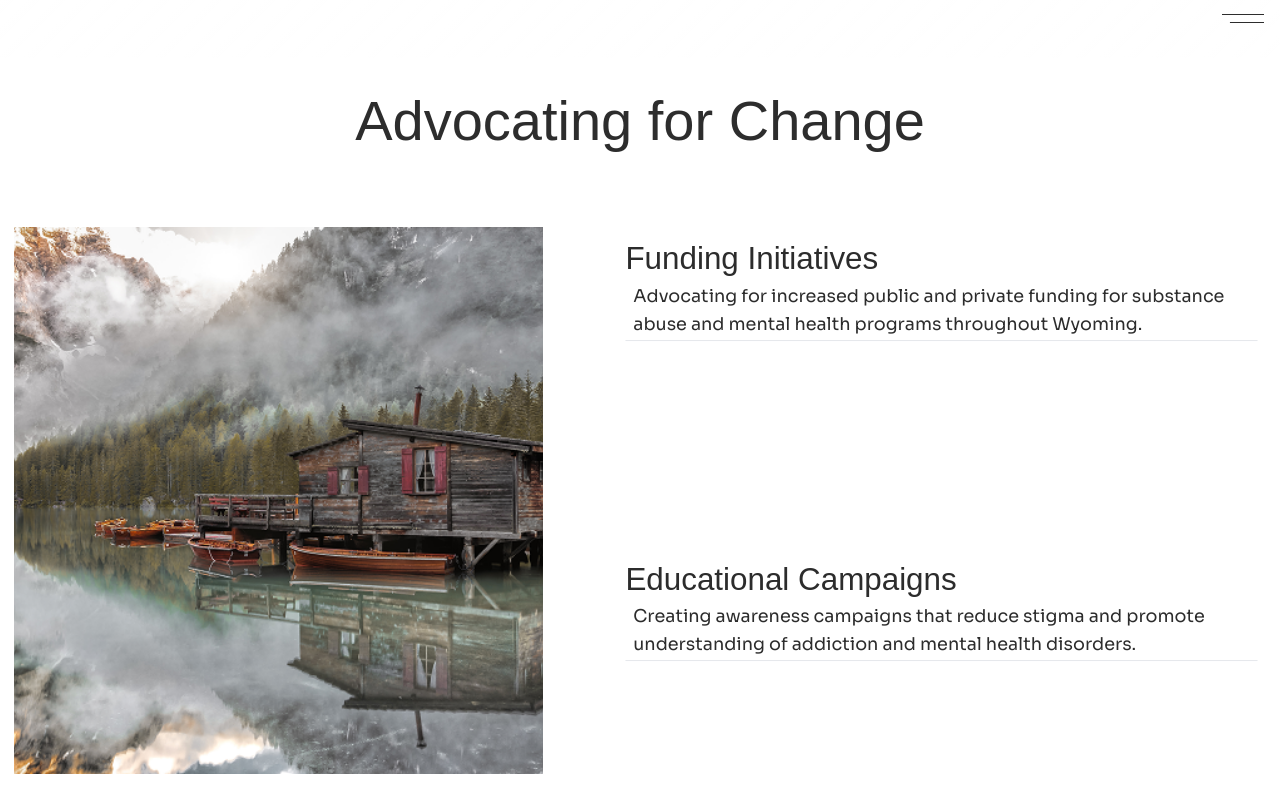
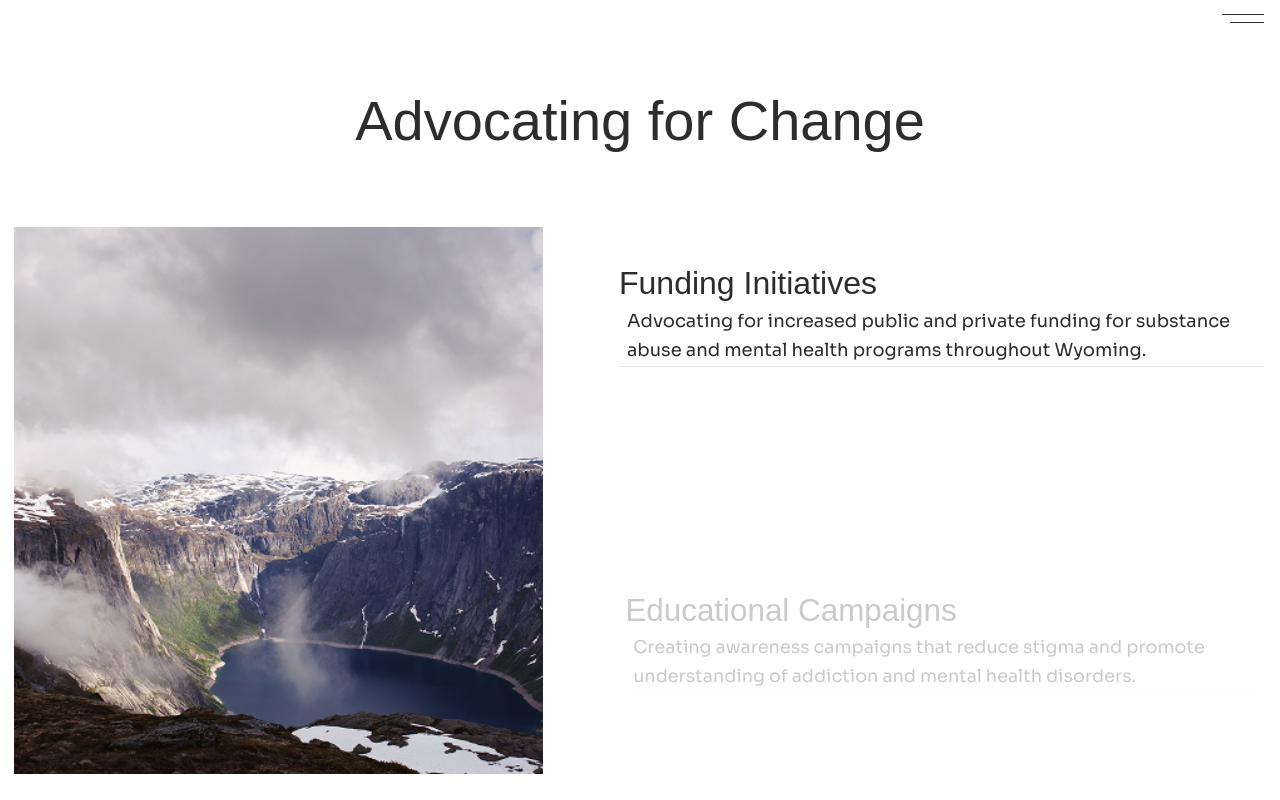
Before and after one commit to AdeJulius46/anime, a Next.js app: page /Landing/Advocating in a window 1280 px wide. Shown: the top 800 px of the page. Built offline with nearby package versions, Linux system fonts and the light colour scheme; a web font is replaced by a local one.

Commit message:
final update

```diff
--- a/src/app/Landing/Advocating/page.tsx
+++ b/src/app/Landing/Advocating/page.tsx
@@ -34,7 +34,7 @@ export default function OurPartner() {
   // track scroll progress of the right column
   const { scrollYProgress } = useScroll({
     target: containerRef,
-    offset: ["start start", "end end"],
+    offset: ["start start", "end center"],
   });
 
   // map scroll progress to index changes
@@ -62,7 +62,7 @@ export default function OurPartner() {
 
       <div
         ref={containerRef}
-        className="relative flex w-full max-w-[1352px] gap-[46px] md:min-h-[250vh]"
+        className="relative flex w-full max-w-[1352px] gap-[46px] min-h-[60vh] md:min-h-[230vh]"
       >
         {/* Left pinned image */}
         <div className="flex-1 flex justify-center">
@@ -99,7 +99,7 @@ export default function OurPartner() {
                 duration: 0.5,
                 ease: [0.22, 1, 0.36, 1],
               }}
-              className="flex flex-col   gap-0    h-[26vh] md:h-[40vh]"
+              className="flex flex-col   gap-0 py-8  md:h-[40vh]"
             >
               <h3 className="text-[20px] md:text-[32px] font-serif text-[#2c2c2c]">
                 {item.title}
```
